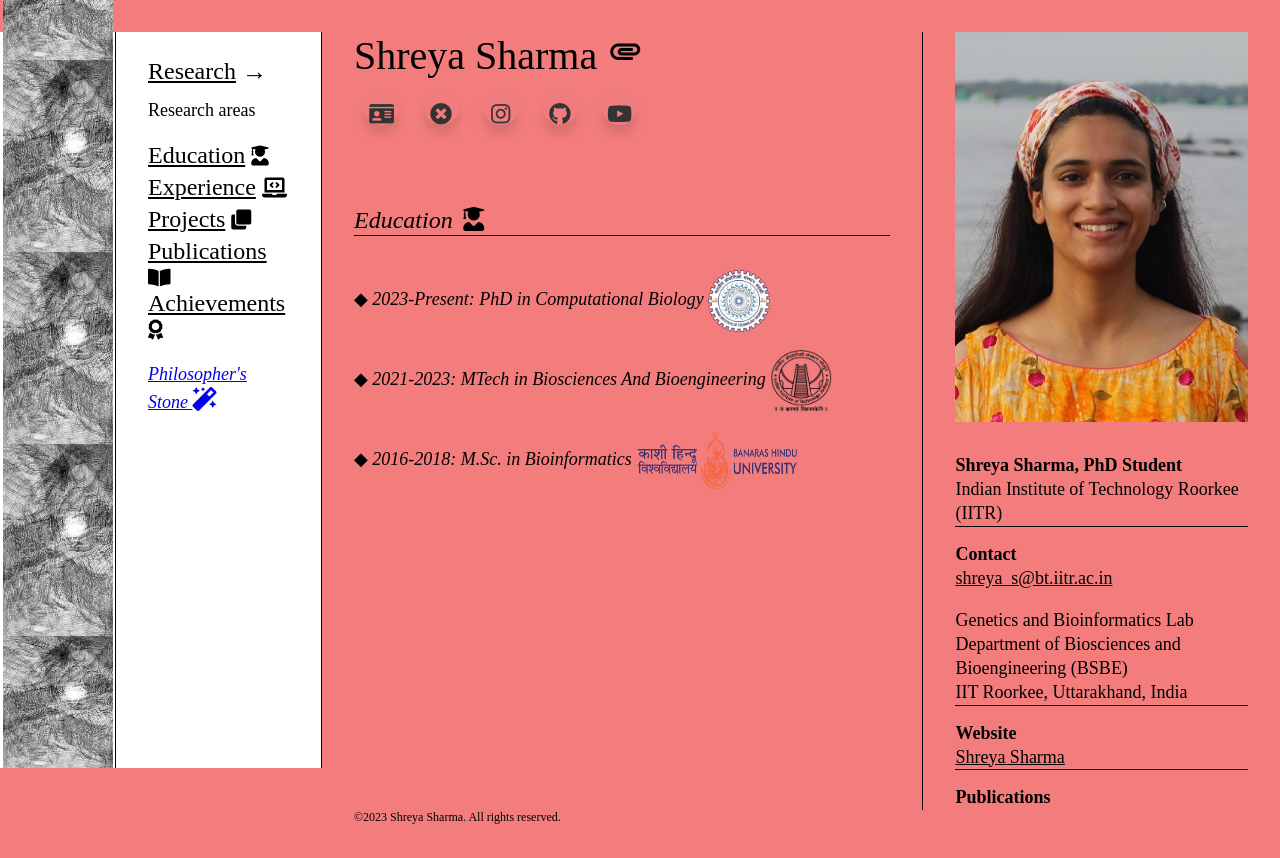
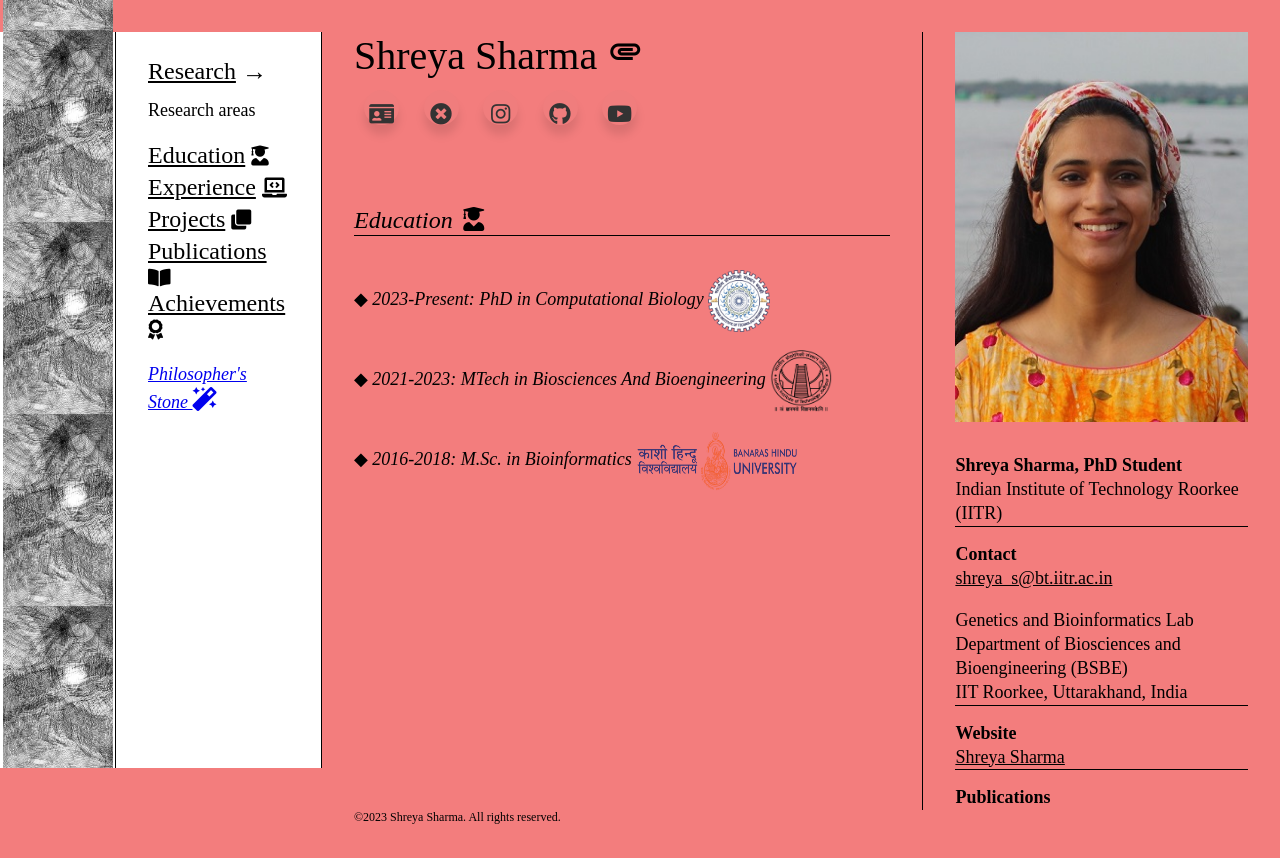
Before and after one commit to Shreya-droid/shreya-droid.github.io, a plain HTML site: page education.html in a window 1280 px wide. Drawn offline with Linux system fonts and the light colour scheme; a web font is replaced by a local one.

Commit message:
Update education.html

```diff
--- a/education.html
+++ b/education.html
@@ -2550,7 +2550,7 @@
 				  class="v-navbar-logo-block__molbio--vertical"
 			  /><img
               src="image/surreal.jpg"
-              style="height: 132px;"
+              style="height: 162px;"
               class="v-navbar-logo-block__molbio--vertical"
           /></a>
             </div>
```
